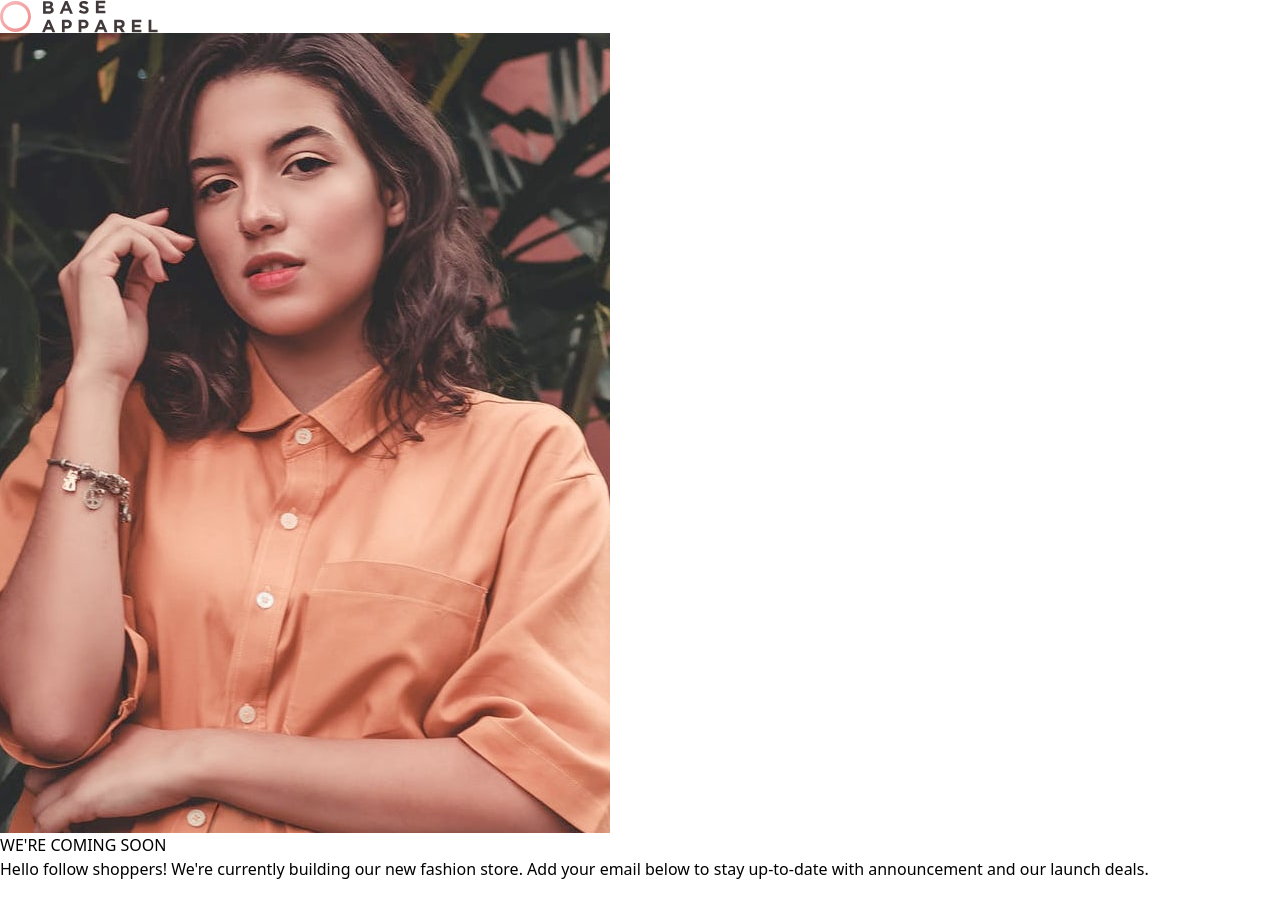
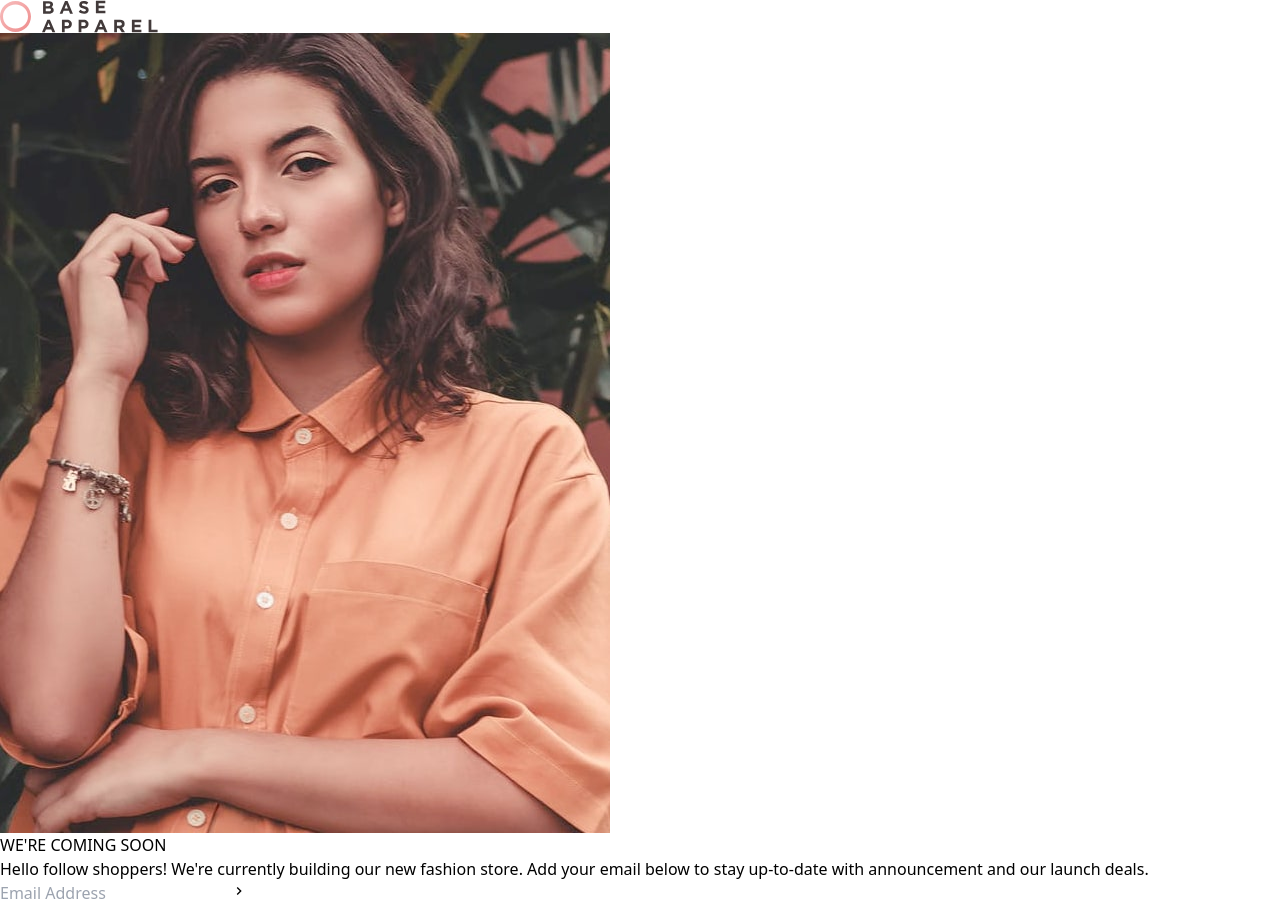
Before and after one commit to elvisowusu/Base-Apparel-Coming-Soon-, a React (Vite) app: page / in a window 1280 px wide. Before the commit the page ends 881 px from the top, so only its background shows below. Built offline with nearby package versions, Linux system fonts and the light colour scheme.

Commit message:
added button

```diff
--- a/src/App.jsx
+++ b/src/App.jsx
@@ -25,6 +25,15 @@ function App() {
         Hello follow shoppers! We're currently building our new fashion store.
         Add your email below to stay up-to-date with announcement and our launch deals.
       </p>
+      <form action="">
+        <input
+         type="email"
+         placeholder='Email Address'
+         />
+         <button>
+          <MdKeyboardArrowRight/>
+         </button>
+      </form>
     </div>
 
    </div>
```
